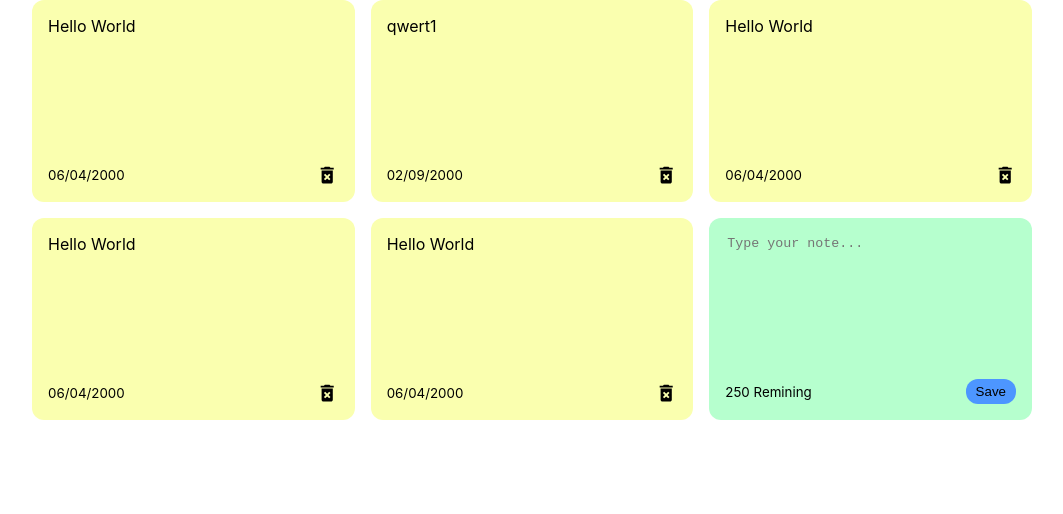
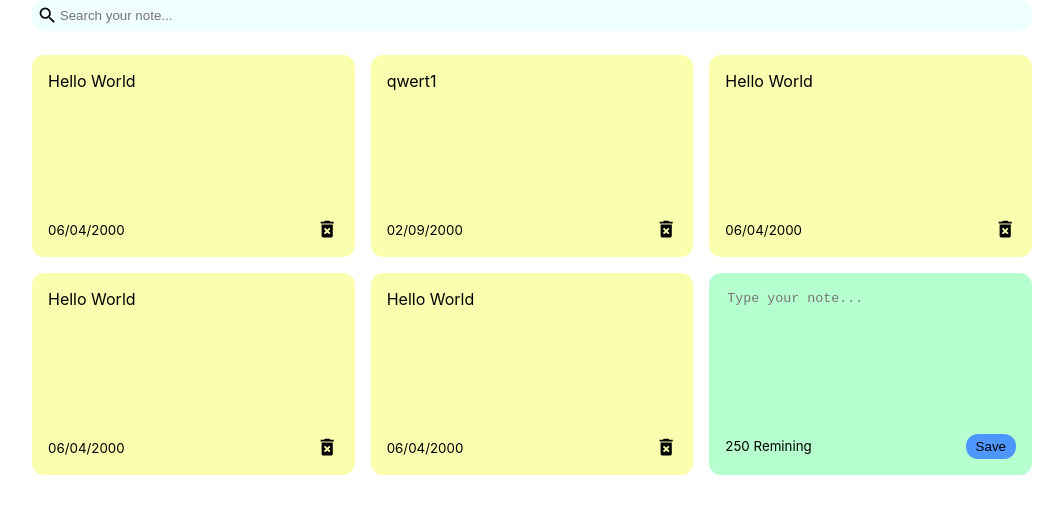
Before and after one commit to JoelDeonDsouza/React-TODO-App, a React (Create React App) app: page / in a window 1280 px wide. Shown: the top 514 px of the page, without its empty margins (108-1171 px from the left). Built offline with nearby package versions, Linux system fonts and the light colour scheme.

Commit message:
Search functionality added to the app

```diff
--- a/src/App.js
+++ b/src/App.js
@@ -2,6 +2,7 @@
 import { nanoid } from "nanoid";
 import "./App.css";
 import NoteList from "./Components/NoteList/noteList";
+import Search from "./Components/Search/search";
 
 function App() {
   const [notes, setNotes] = useState([
@@ -31,6 +32,8 @@
       date: "06/04/2000",
     },
   ]);
+  const [searchNote, setSearchNote] = useState("");
+
   const addNote = (text) => {
     const date = new Date();
     const newNote = {
@@ -47,8 +50,11 @@
   };
   return (
     <div className="container">
+      <Search handleSearchNote={setSearchNote} />
       <NoteList
-        notes={notes}
+        notes={notes.filter((note) =>
+          note.text.toLowerCase().includes(searchNote)
+        )}
         handleAddNote={addNote}
         handleRemoveNote={removeNote}
       />
--- /dev/null
+++ b/src/Components/Search/search.js
@@ -0,0 +1,17 @@
+import React from "react";
+import { MdSearch } from "react-icons/md";
+
+const Search = ({ handleSearchNote }) => {
+  return (
+    <div className="search">
+      <MdSearch className="search-icon" size="1.3em" />
+      <input
+        onChange={(e) => handleSearchNote(e.target.value)}
+        type="text"
+        placeholder="Search your note..."
+      />
+    </div>
+  );
+};
+
+export default Search;
--- a/src/index.css
+++ b/src/index.css
@@ -10,6 +10,21 @@
 code {
   font-family: source-code-pro, Menlo, Monaco, Consolas, "Courier New",
     monospace;
+}
+.search {
+  display: flex;
+  align-items: center;
+  background-color: #effffd;
+  border-radius: 12px;
+  padding: 5px;
+  margin-bottom: 1.5em;
+}
+.search input {
+  border: none;
+  background-color: #effffd;
+}
+.search input:focus {
+  outline: none;
 }
 .container {
   max-width: 1000px;
```
